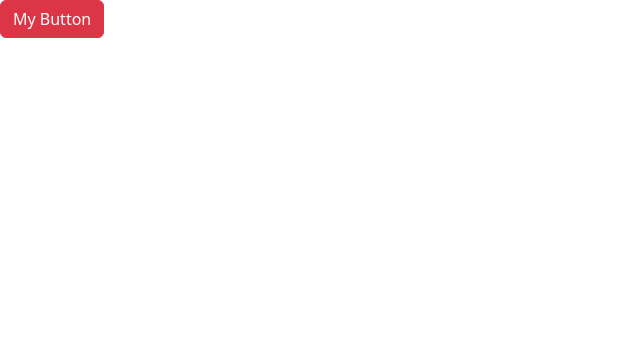
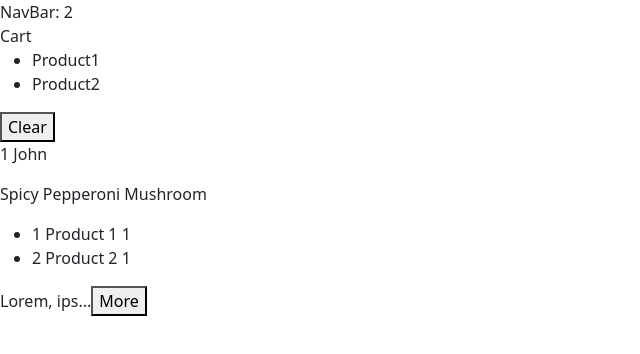
Before and after one commit to JOAQUINESTEVEZ/React-Typescript, a React (Vite) app in the folder react-app/: page / in a window 1280 px wide. Shown: the top 354 px of the page, without its empty margins (0-640 px from the left). Built offline with nearby package versions, Linux system fonts and the light colour scheme.

Commit message:
updating chapter completed

```diff
--- a/react-app/package.json
+++ b/react-app/package.json
@@ -9,6 +9,7 @@
     "preview": "vite preview"
   },
   "dependencies": {
+    "immer": "^9.0.19",
     "react": "^18.2.0",
     "react-dom": "^18.2.0"
   },
--- a/react-app/src/App.tsx
+++ b/react-app/src/App.tsx
@@ -1,22 +1,81 @@
 import { useState } from "react";
-import Alert from "./components/Alert";
-import Button from "./components/Button";
+import produce from "immer";
+import { NavBar } from "./components/NavBar";
+import { Cart } from "./components/Cart";
+import { ExpandableText } from "./components/ExpandableText";
 
 function App() {
-  const [alertVisible, setAlertVisibility] = useState(false);
+  const [cartItems, setCartItems] = useState(["Product1", "Product2"]);
+
+  const [game, setGame] = useState({
+    id: 1,
+    player: {
+      name: "John",
+    },
+  });
+
+  const gameHandleClick = () => {
+    setGame({ ...game, player: { ...game.player, name: "Bob" } });
+  };
+
+  const [pizza, setPizza] = useState({
+    name: "Spicy Pepperoni",
+    toppings: ["Mushroom"],
+  });
+
+  const pizzaHandleClick = () => {
+    setPizza({ ...pizza, toppings: [...pizza.toppings, "Cheese"] });
+  };
+
+  const [shop, setShop] = useState({
+    discount: 0.1,
+    items: [
+      { id: 1, title: "Product 1", quantity: 1 },
+      { id: 2, title: "Product 2", quantity: 1 },
+    ],
+  });
+
+  const shopHandleClick = (id: number) => {
+    setShop({
+      ...shop,
+      items: shop.items.map((item) =>
+        item.id === id ? { ...item, quantity: item.quantity + 1 } : item
+      ),
+    });
+  };
 
   return (
-    <div>
-      {alertVisible && (
-        <Alert onClosed={() => setAlertVisibility(false)}>My alert</Alert>
-      )}
-      <Button
-        color="danger"
-        onClick={() => console.log(setAlertVisibility(true))}
-      >
-        My Button
-      </Button>
-    </div>
+    <>
+      <NavBar carItemsCount={cartItems.length} />
+      <Cart carItems={cartItems} onClear={() => setCartItems([])} />
+      <p onClick={gameHandleClick}>
+        {game.id} {game.player.name}
+      </p>
+      <p onClick={pizzaHandleClick}>
+        {pizza.name} {pizza.toppings.join(", ")}
+      </p>
+      <ul>
+        {shop.items.map((item) => (
+          <li key={item.id} onClick={() => shopHandleClick(item.id)}>
+            {item.id} {item.title} {item.quantity}
+          </li>
+        ))}
+      </ul>
+
+      <ExpandableText maxChar={100}>
+        Lorem, ipsum dolor sit amet consectetur adipisicing elit. Similique
+        doloremque ad ex atque incidunt, quo harum, quas vero iure suscipit,
+        nemo animi rerum ducimus illo assumenda alias vitae cupiditate? Aliquam
+        iste inventore quia, debitis quod ut sequi ab similique suscipit,
+        possimus reiciendis molestias esse harum doloremque architecto ratione
+        error quisquam, velit asperiores quas laborum necessitatibus vel.
+        Voluptate minus, ex quia eius odit sapiente, repellat, quae assumenda
+        molestiae alias modi tempora magnam? Sed laborum fugiat quos rem optio
+        sapiente aspernatur ab facere, maiores numquam ex reprehenderit expedita
+        doloribus assumenda quibusdam eos? Assumenda omnis, dolorum dolores
+        possimus cupiditate dicta nulla nesciunt id!
+      </ExpandableText>
+    </>
   );
 }
 
--- /dev/null
+++ b/react-app/src/components/Cart.tsx
@@ -0,0 +1,20 @@
+import React from "react";
+
+interface Props {
+  carItems: string[];
+  onClear: () => void;
+}
+
+export const Cart = ({ carItems, onClear }: Props) => {
+  return (
+    <>
+      <div>Cart</div>
+      <ul>
+        {carItems.map((item) => (
+          <li key={item}>{item}</li>
+        ))}
+      </ul>
+      <button onClick={onClear}>Clear</button>
+    </>
+  );
+};
--- /dev/null
+++ b/react-app/src/components/ExpandableText.tsx
@@ -0,0 +1,26 @@
+import { is } from "immer/dist/internal";
+import React, { useState } from "react";
+
+interface Props {
+  children: string;
+  maxChar: number;
+}
+
+export const ExpandableText = ({ children, maxChar = 100 }: Props) => {
+  const [isExpanded, setExpanded] = useState(false);
+
+  if (children.length <= maxChar) return <p>{children}</p>;
+
+  const text = isExpanded
+    ? children.substring(0, maxChar)
+    : children.substring(0, 10);
+
+  return (
+    <p>
+      {text}...
+      <button onClick={() => setExpanded(!isExpanded)}>
+        {isExpanded ? "Less" : "More"}
+      </button>
+    </p>
+  );
+};
--- /dev/null
+++ b/react-app/src/components/NavBar.tsx
@@ -0,0 +1,9 @@
+import React from "react";
+
+interface Props {
+  carItemsCount: number;
+}
+
+export const NavBar = ({ carItemsCount }: Props) => {
+  return <div>NavBar: {carItemsCount}</div>;
+};
```
Also changed, not shown: 1 other file (tests, documents, lock files or other folders).
